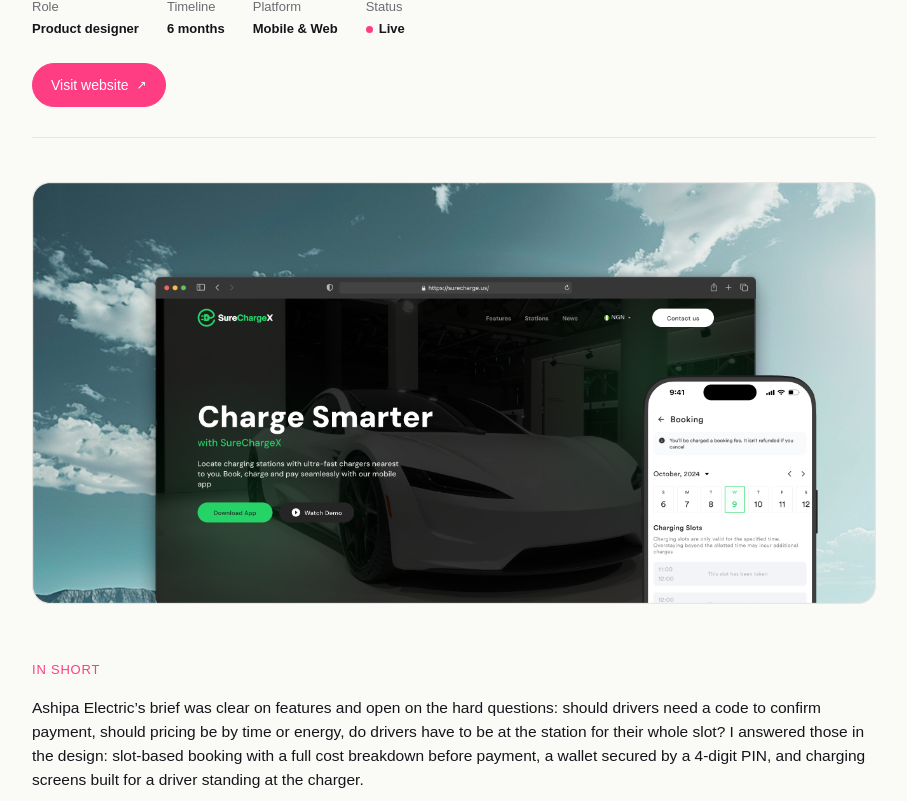
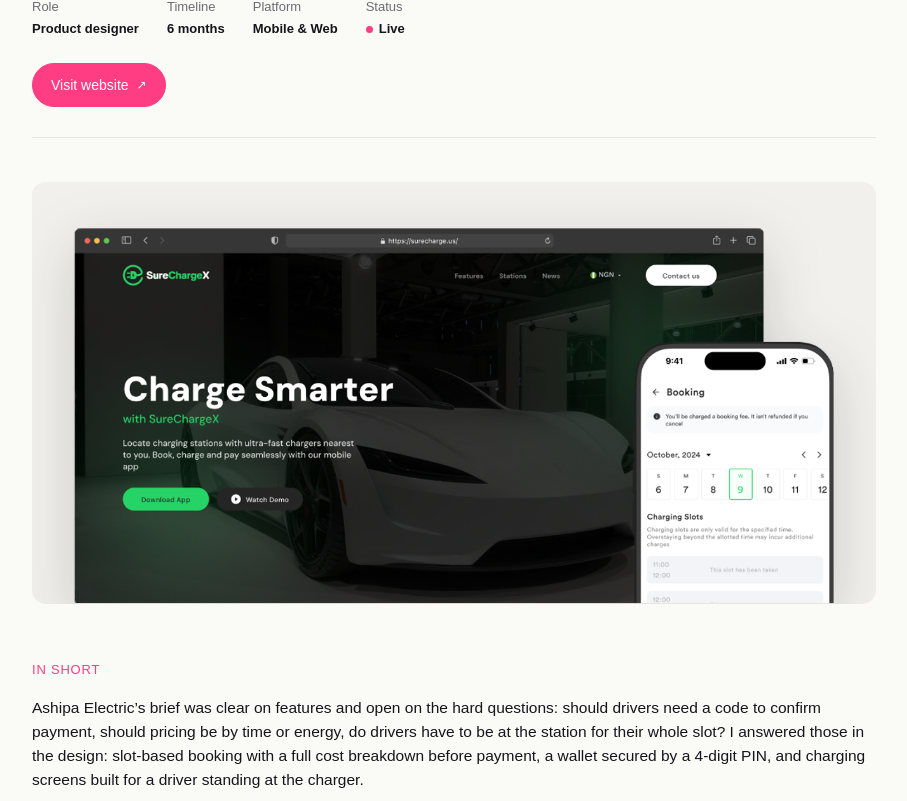
Before and after one commit to GraceIkpang/folio, a Next.js app: page /work/surechargex in a window 1280 px wide. Shown: the part 526-1327 px from the top of the page, without its empty margins (186-1093 px from the left). Built offline with nearby package versions, Linux system fonts and the light colour scheme; a web font is replaced by a local one.

Commit message:
Draft: SureChargeX hero on the quiet tile with a green glow (adapts to dark mode)
Co-Authored-By: Claude Opus 5.5 <noreply@anthropic.com>

```diff
--- a/components/case-study-blocks.tsx
+++ b/components/case-study-blocks.tsx
@@ -36,8 +36,7 @@ export function CaseStudyFigure({
     ? { width: `${100 + bleed * 200}%`, marginInline: `-${bleed * 100}%`, maxWidth: "none" }
     : undefined;
 
-  return (
-    <figure>
+  const picture = (
     <Image
       src={image.src}
       alt={image.alt}
@@ -46,8 +45,25 @@ export function CaseStudyFigure({
       sizes={sizes ?? `(min-width: 720px) ${image.displayWidth}px, 100vw`}
       preload={preload}
       style={bleedStyle}
-        className="h-auto w-full"
+      className={`h-auto w-full ${
+        image.backdrop ? "relative drop-shadow-[0_18px_28px_rgb(21_21_27/0.18)]" : ""
+      }`}
     />
+  );
+
+  return (
+    <figure>
+      {image.backdrop ? (
+        // The same quiet tile and brand glow as the homepage covers.
+        <div
+          className="overflow-hidden rounded-[14px] bg-tile bg-[radial-gradient(48%_60%_at_50%_88%,color-mix(in_srgb,var(--glow)_30%,transparent),transparent_75%)]"
+          style={{ "--glow": image.backdrop.glow } as CSSProperties}
+        >
+          {picture}
+        </div>
+      ) : (
+        picture
+      )}
       {caption && (
         <figcaption className="flex justify-between gap-4 pt-2.5 text-[12px] leading-[19px] text-muted">
           <span>{caption.start}</span>
--- a/content/case-studies.ts
+++ b/content/case-studies.ts
@@ -13,6 +13,9 @@ type Image = {
   /** The size it should appear on the page, in pixels. */
   displayWidth: number;
   alt: string;
+  /** For cut-out artwork with a transparent background: draws the quiet
+      tile and a soft glow of this brand colour behind it, in both themes. */
+  backdrop?: { glow: string };
 };
 
 /** Small grey text under an image, on the left and (optionally) right. */
@@ -153,11 +156,12 @@ export const caseStudies: CaseStudy[] = [
     status: "Live",
     website: "https://surecharge.us/",
     hero: {
-      src: "/images/case-studies/surechargex/hero-v3.png",
+      src: "/images/case-studies/surechargex/hero-devices-v2.png",
       width: 1328,
       height: 664,
       displayWidth: 844,
-      alt: "The SureChargeX website on a laptop, with the app’s slot booking screen on a phone beside it.",
+      alt: "The SureChargeX website in a browser, with the app’s slot booking screen on a phone beside it.",
+      backdrop: { glow: "#25d366" },
     },
     blocks: [
       {
```
Also changed, not shown: public/images/case-studies/surechargex/hero-devices-v2.png (added), public/images/case-studies/surechargex/hero-v3.png (deleted). Lines whose indentation alone changed are shown as unchanged.
